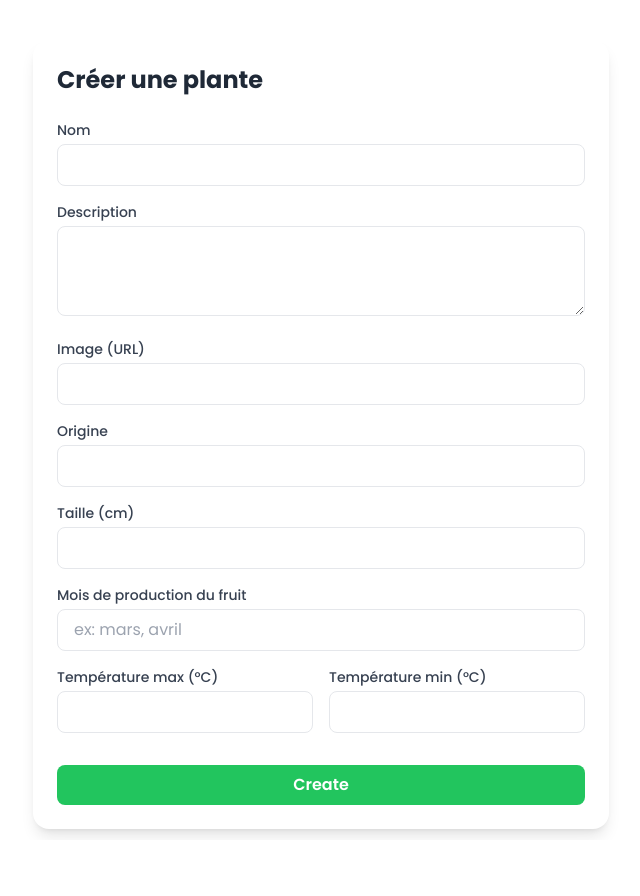
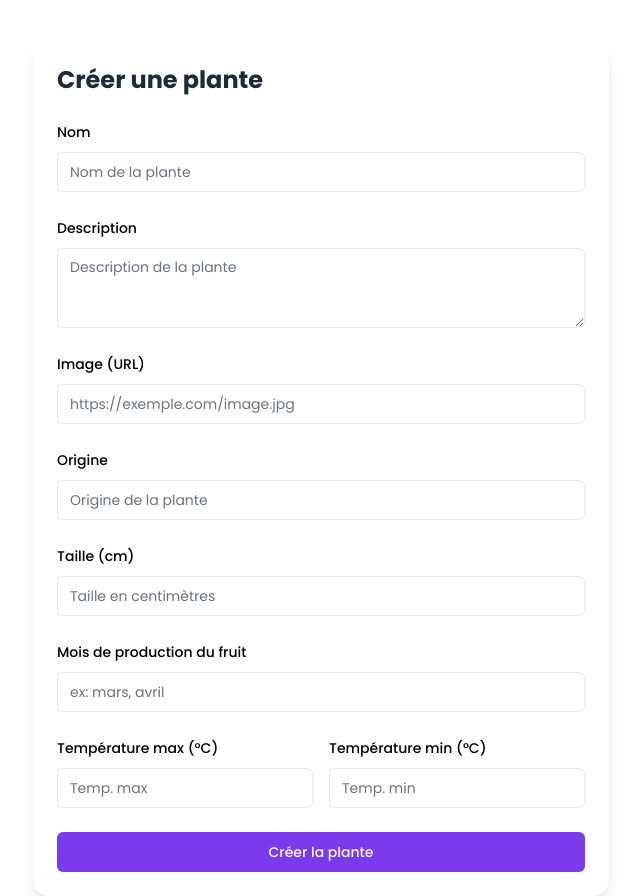
Before and after one commit to GreenThumbs-Official/website, a React (Vite) app in the folder Front/: page /createplant in a window 1280 px wide. Shown: the whole page, without its empty margins (319-959 px from the left). Before the commit the page ends 840 px from the top, so only its background shows below. Built offline with nearby package versions, Linux system fonts and the light colour scheme.

Commit message:
feat(front): added shadcn to form

```diff
--- a/Front/src/routes/CreatePlant.jsx
+++ b/Front/src/routes/CreatePlant.jsx
@@ -1,54 +1,110 @@
+import React from "react";
 import { Button } from "@/components/ui/button";
+import { Input } from "@/components/ui/input";
+import { Label } from "@/components/ui/label";
+import { Textarea } from "@/components/ui/textarea";
 import { useNavigate } from "react-router-dom";
+import { cn } from "@/lib/utils";
 
 
-export default function Home() {
+export default function CreatePlant() {
     const navigate = useNavigate();
 
+    const manageSubmit = (e) => {
+        e.preventDefault();
+        console.log("Plant created");
+    };
+
     return (
-<div class="max-w-xl mx-auto mt-10 p-6 bg-white rounded-2xl shadow-lg">
-  <h2 class="text-2xl font-bold mb-6 text-gray-800">Créer une plante</h2>
-  <form class="space-y-4" action="" method="post">
-    <div>
-      <label class="block text-sm font-medium text-gray-700">Nom</label>
-      <input type="text" name="name" class="mt-1 w-full px-4 py-2 border rounded-lg focus:outline-none focus:ring-2 focus:ring-green-400" required/>
+        <div className="max-w-xl mx-auto mt-10 p-6 bg-white rounded-2xl shadow-lg">
+            <h2 className="text-2xl font-bold mb-6 text-gray-800">Créer une plante</h2>
+            <form onSubmit={manageSubmit} className="space-y-6">
+                <div className="space-y-2">
+                    <Label htmlFor="name">Nom</Label>
+                    <Input
+                        type="text"
+                        name="name"
+                        id="name"
+                        placeholder="Nom de la plante"
+                        required
+                    />
                 </div>
-    <div>
-      <label class="block text-sm font-medium text-gray-700">Description</label>
-      <textarea name="description" rows="3" class="mt-1 w-full px-4 py-2 border rounded-lg focus:outline-none focus:ring-2 focus:ring-green-400"></textarea>
+
+                <div className="space-y-2">
+                    <Label htmlFor="description">Description</Label>
+                    <Textarea
+                        name="description"
+                        id="description"
+                        rows={3}
+                        placeholder="Description de la plante"
+                    />
                 </div>
-    <div>
-      <label class="block text-sm font-medium text-gray-700">Image (URL)</label>
-      <input type="url" name="image" class="mt-1 w-full px-4 py-2 border rounded-lg focus:outline-none focus:ring-2 focus:ring-green-400"/>
+
+                <div className="space-y-2">
+                    <Label htmlFor="image">Image (URL)</Label>
+                    <Input
+                        type="url"
+                        name="image"
+                        id="image"
+                        placeholder="https://exemple.com/image.jpg"
+                    />
                 </div>
-    <div>
-      <label class="block text-sm font-medium text-gray-700">Origine</label>
-      <input type="text" name="origin" class="mt-1 w-full px-4 py-2 border rounded-lg focus:outline-none focus:ring-2 focus:ring-green-400"/>
+
+                <div className="space-y-2">
+                    <Label htmlFor="origin">Origine</Label>
+                    <Input
+                        type="text"
+                        name="origin"
+                        id="origin"
+                        placeholder="Origine de la plante"
+                    />
                 </div>
-    <div>
-      <label class="block text-sm font-medium text-gray-700">Taille (cm)</label>
-      <input type="number" name="length" class="mt-1 w-full px-4 py-2 border rounded-lg focus:outline-none focus:ring-2 focus:ring-green-400"/>
+
+                <div className="space-y-2">
+                    <Label htmlFor="length">Taille (cm)</Label>
+                    <Input
+                        type="number"
+                        name="length"
+                        id="length"
+                        placeholder="Taille en centimètres"
+                    />
                 </div>
-    <div>
-      <label class="block text-sm font-medium text-gray-700">Mois de production du fruit</label>
-      <input type="text" name="fruit_production_month" placeholder="ex: mars, avril" class="mt-1 w-full px-4 py-2 border rounded-lg focus:outline-none focus:ring-2 focus:ring-green-400"/>
+
+                <div className="space-y-2">
+                    <Label htmlFor="fruit_production_month">Mois de production du fruit</Label>
+                    <Input
+                        type="text"
+                        name="fruit_production_month"
+                        id="fruit_production_month"
+                        placeholder="ex: mars, avril"
+                    />
                 </div>
-    <div class="grid grid-cols-2 gap-4">
-      <div>
-        <label class="block text-sm font-medium text-gray-700">Température max (°C)</label>
-        <input type="number" name="max_temp" class="mt-1 w-full px-4 py-2 border rounded-lg focus:outline-none focus:ring-2 focus:ring-green-400"/>
+
+                <div className="grid grid-cols-2 gap-4">
+                    <div className="space-y-2">
+                        <Label htmlFor="max_temp">Température max (°C)</Label>
+                        <Input
+                            type="number"
+                            name="max_temp"
+                            id="max_temp"
+                            placeholder="Temp. max"
+                        />
                     </div>
-      <div>
-        <label class="block text-sm font-medium text-gray-700">Température min (°C)</label>
-        <input type="number" name="min_temp" class="mt-1 w-full px-4 py-2 border rounded-lg focus:outline-none focus:ring-2 focus:ring-green-400"/>
+                    <div className="space-y-2">
+                        <Label htmlFor="min_temp">Température min (°C)</Label>
+                        <Input
+                            type="number"
+                            name="min_temp"
+                            id="min_temp"
+                            placeholder="Temp. min"
+                        />
                     </div>
                 </div>
-    <div class="pt-4">
-      <input type="submit" value="Create" class="w-full bg-green-500 hover:bg-green-600 text-white font-semibold py-2 px-4 rounded-lg transition"/>
-    </div>
+
+                <Button type="submit" className="w-full">
+                    Créer la plante
+                </Button>
             </form>
         </div>
-    )
-
-
+    );
 }
```
Lines whose indentation alone changed are shown as unchanged.
